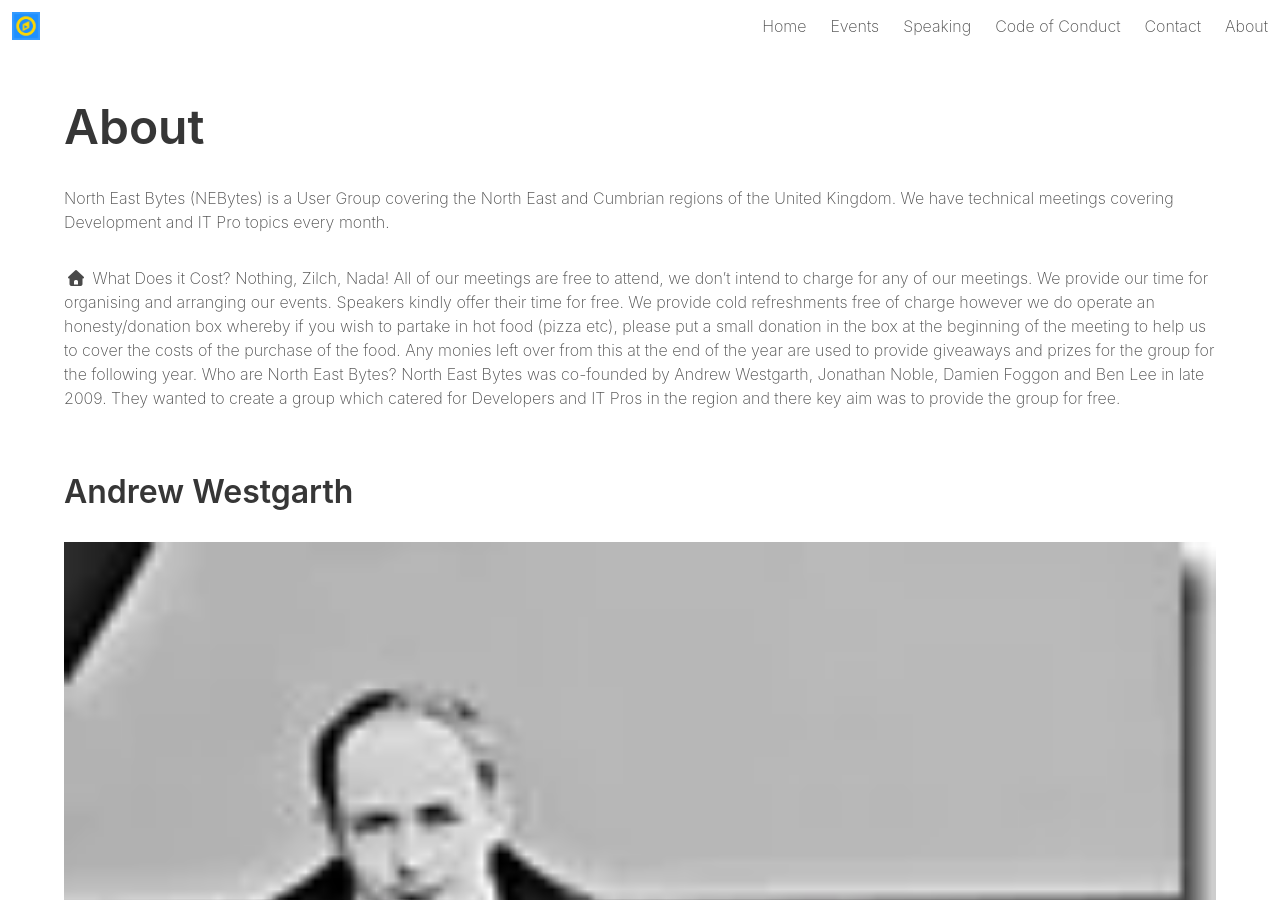
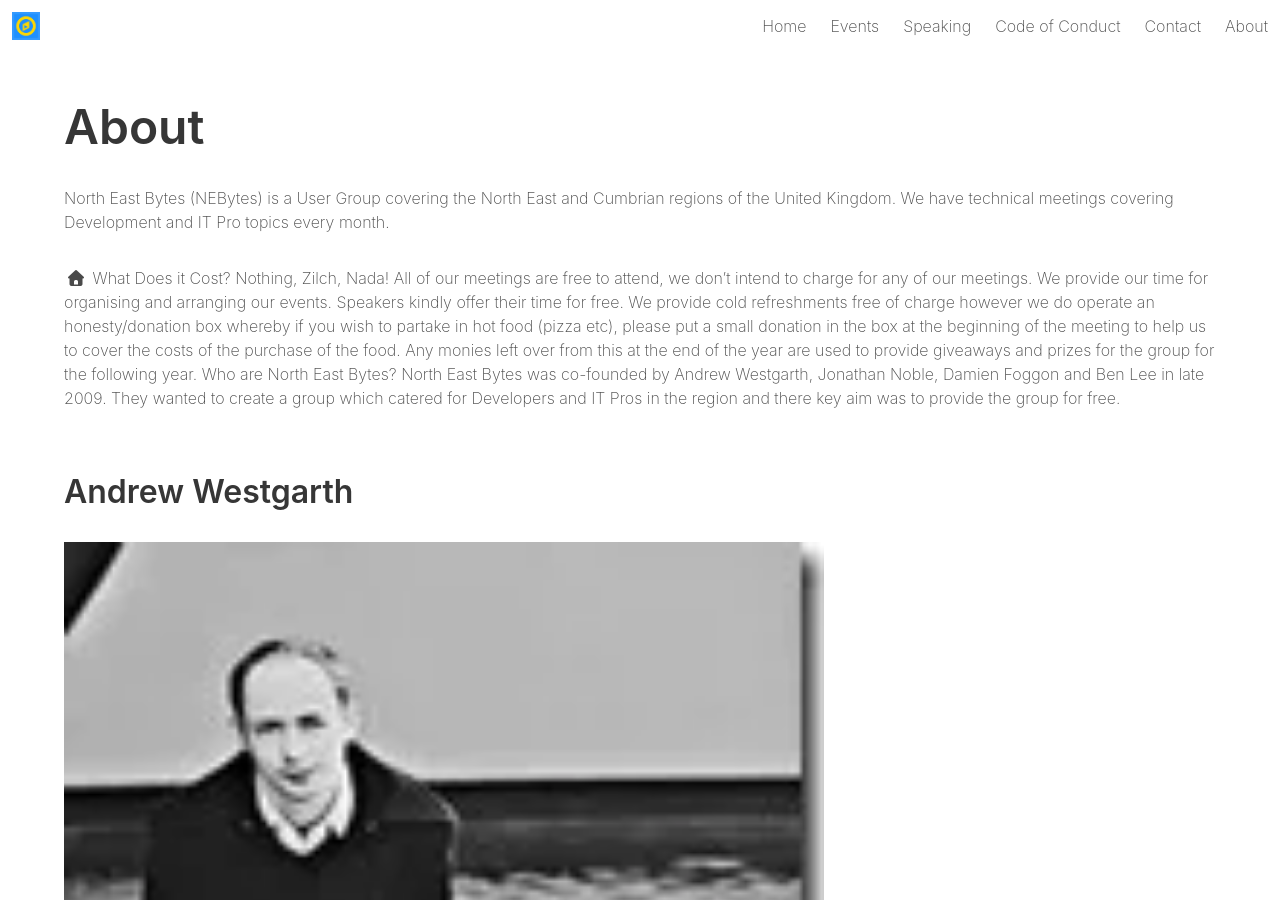
Before and after one commit to ne-bytes/ne-bytes.github.io, a Jekyll site: the page built from about.md, in a window 1280 px wide and 900 px high. Built offline with Jekyll 4.4.1, drawn with Linux system fonts in a browser that asks for light colours; nearby versions of some CDN libraries; library files that are not in the unit come from our copies.

Commit message:
Update about.md

```diff
--- a/about.md
+++ b/about.md
@@ -38,7 +38,10 @@ Who are North East Bytes?
 
 North East Bytes was co-founded by Andrew Westgarth, Jonathan Noble, Damien Foggon and Ben Lee in late 2009.  They wanted to create a group which catered for Developers and IT Pros in the region and there key aim was to provide the group for free.
 
-
+<div class="tile is-ancestor">
+  <div class="tile is-vertical is-8">
+    <div class="tile">
+      <div class="tile is-parent is-vertical">
 {% include andrew.html %}
 {% include ben.html %}
 {% include brett.html %}
@@ -46,6 +49,10 @@ North East Bytes was co-founded by Andrew Westgarth, Jonathan Noble, Damien Fogg
 {% include derek.html %}
 {% include john.html %}
 {% include jonathan.html %}
+      </div>
+    </div>
+  </div>
+</div>
 
 Derek Graham
 
```
